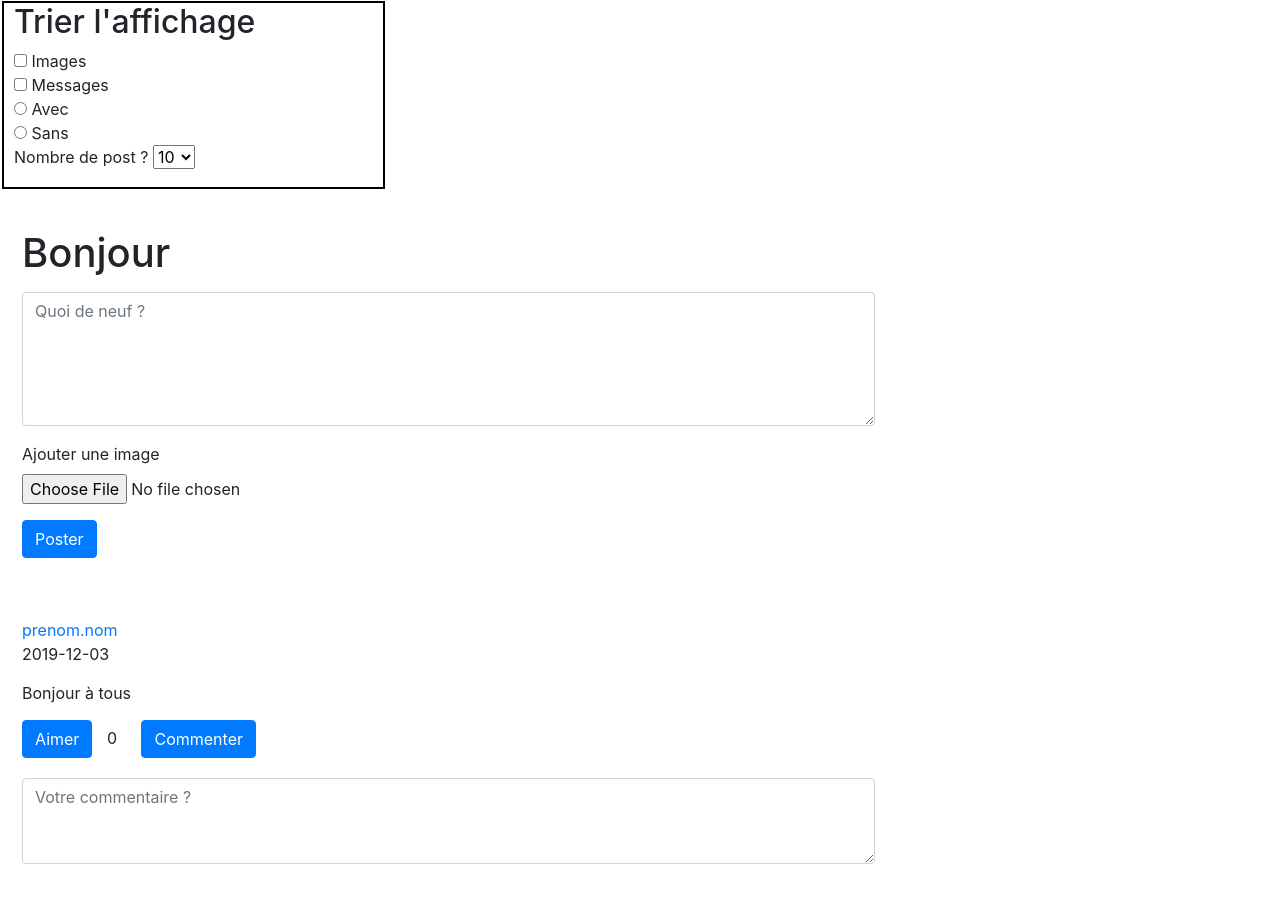
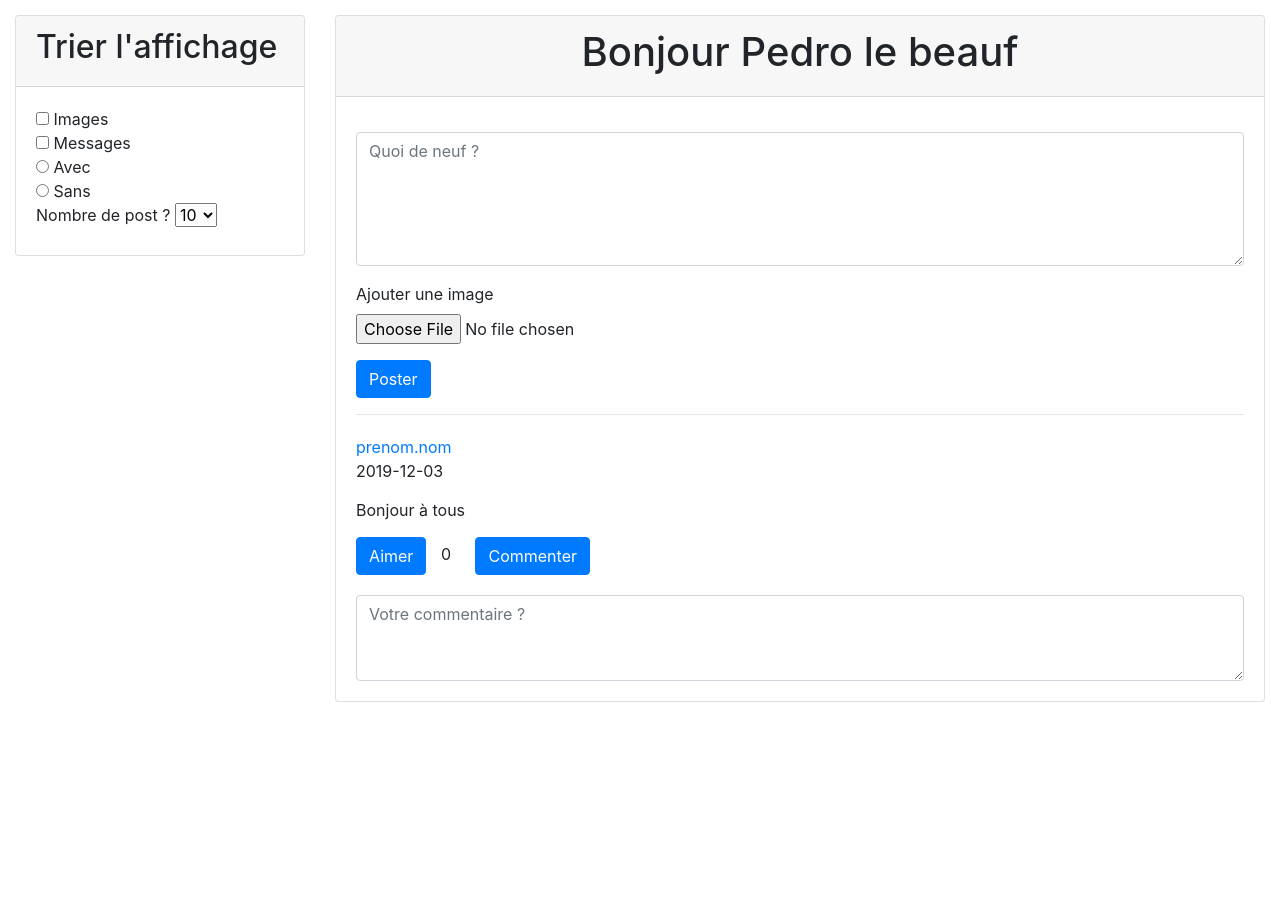
Before and after one commit to iamtend0/social-sippe, a PHP site: page / in a window 1280 px wide. After the commit the page ends 702 px from the top, so only its background shows below. Run offline with PHP 8.4, Linux system fonts and the light colour scheme.

Commit message:
layout update

```diff
--- a/view/css/style.css
+++ b/view/css/style.css
@@ -1,23 +1,11 @@
-.skeleton {
-    margin: 1px 2px 1px 2px;
-}
-.menu {
-    width: 30%;
-}
-.bodier {
-    width: 70%;
+.container-fluid {
+    margin-top: 15px;
 }
 .panneau {
     padding-left: 10px;
     padding-bottom: 10px;
     border: 2px solid black;
 }
-
-#formulaire > div {
-	margin: 20px 0;
-	padding: 20px;
-}
-
 #username {
 	color: #007bff;
 }
@@ -29,7 +17,9 @@
 #form2 form div > * {
 	display: inline-block;
 }
-
+#form2 {
+	margin-top: 20px;
+}
 #form2 form textarea {
 	margin-top: 20px;
 }
--- a/view/template/form.php
+++ b/view/template/form.php
@@ -1,6 +1,13 @@
-<div id="formulaire">
+<?php
+	$pedro="Pedro le beauf";
+?>
+
+<div class="card">
+	<div class="card-header">
+		<h1 class="text-center">Bonjour <?= $pedro ?></h1>
+	</div>
+	<div class="card-body">
 		<div id="form1">
-		<h1>Bonjour</h1>
 			<form>
 				<div class="form-group">
 					<textarea class="form-control" id="post" placeholder="Quoi de neuf ?" rows="5"></textarea>
@@ -12,6 +19,7 @@
 				<button type="submit" class="btn btn-primary">Poster</button>
 			</form>
 		</div>
+		<hr>
 		<div id="form2">
 			<div id="username">prenom.nom</div>
 			<div id="date">2019-12-03</div>
@@ -26,3 +34,5 @@
 			</form>
 		</div>
 	</div>
+
+</div>
--- a/view/template/home.php
+++ b/view/template/home.php
@@ -18,18 +18,19 @@
 	<![endif]-->
 </head>
 <body>
-    <div class="skeleton">
-        <div class="menu">
+    <div class="container-fluid">
+        <div class="row">
+            <div class="col-3 sidemenu">
                 <?php
-                include "menu.php";
+                    include "menu.php"
                 ?>
             </div>
-        <div class="bodier">
+            <div class="col-9 core">
                 <?php
                     include "form.php"
                 ?>
             </div>
         </div>
-	<script src="view/js/custom.js"></script>
+    </div>
 </body>
 </html>
--- a/view/template/menu.php
+++ b/view/template/menu.php
@@ -1,6 +1,6 @@
-<div class="panneau">
-    <h2>Trier l'affichage</h2>
-    <div class="bloque">
+<div class="card">
+    <div class="card-header"><h2>Trier l'affichage</h2></div>
+    <div class="card-body">
         <input type="checkbox"> Images<br>
         <input type="checkbox"> Messages<br>
         <input type="radio" name="comments" value="avec"> Avec<br>
```
Lines whose indentation alone changed are shown as unchanged.
